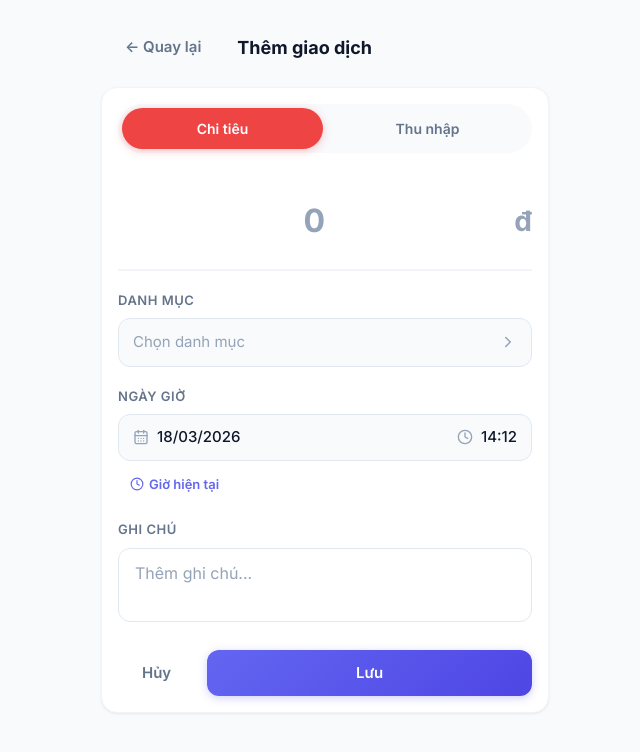
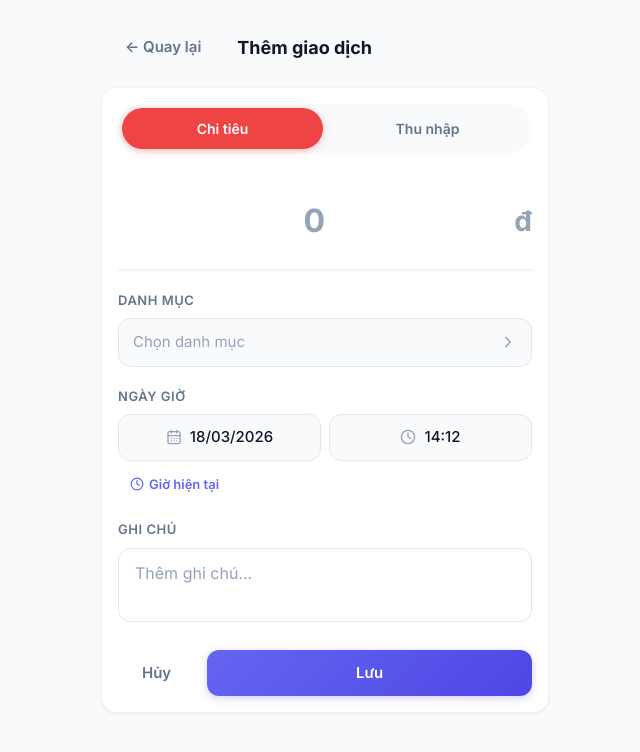
Before and after one commit to uannguyen/my-money-saver, a React (Vite) app: page /add in a window 1280 px wide. Shown: the top 752 px of the page, without its empty margins (315-955 px from the left). Built offline with nearby package versions, Linux system fonts and the light colour scheme; no server answers; the database is empty; sample sign-in values are in the browser's storage.

Commit message:
feat: Split date and time input into separate buttons and allow specifying the initial tab for the date/time picker.

```diff
--- a/dev-dist/sw.js
+++ b/dev-dist/sw.js
@@ -82,7 +82,7 @@ define(['./workbox-5a5d9309'], (function (workbox) { 'use strict';
     "revision": "3ca0b8505b4bec776b69afdba2768812"
   }, {
     "url": "index.html",
-    "revision": "0.pu13624am88"
+    "revision": "0.b0qoeu7aal"
   }], {});
   workbox.cleanupOutdatedCaches();
   workbox.registerRoute(new workbox.NavigationRoute(workbox.createHandlerBoundToURL("index.html"), {
--- a/src/components/transactions/DateTimePickerModal.jsx
+++ b/src/components/transactions/DateTimePickerModal.jsx
@@ -71,10 +71,15 @@ function TimeWheel({ items, value, onChange }) {
 }
 
 // ─── Main Modal ───────────────────────────────────────────────────────────────
-export function DateTimePickerModal({ dateStr, onClose, onConfirm }) {
+export function DateTimePickerModal({ dateStr, initialTab = 'calendar', onClose, onConfirm }) {
   const parsed = dateStr ? new Date(dateStr) : new Date()
 
-  const [activeTab, setActiveTab] = useState('calendar')
+  const [activeTab, setActiveTab] = useState(initialTab)
+
+  // Sync tab when initialTab changes (e.g. if component stays mounted)
+  useEffect(() => {
+    setActiveTab(initialTab)
+  }, [initialTab])
   const [viewYear, setViewYear] = useState(parsed.getFullYear())
   const [viewMonth, setViewMonth] = useState(parsed.getMonth())
   const [selYear, setSelYear] = useState(parsed.getFullYear())
--- a/src/components/transactions/TransactionForm.jsx
+++ b/src/components/transactions/TransactionForm.jsx
@@ -27,6 +27,7 @@ export function TransactionForm({ initial, categories, onCategoryAdded, onSubmit
   const [type, setType] = useState(initial?.type || 'expense')
   const [showCategoryPicker, setShowCategoryPicker] = useState(false)
   const [showDateTimePicker, setShowDateTimePicker] = useState(false)
+  const [pickerTab, setPickerTab] = useState('calendar')
   const [amountStr, setAmountStr] = useState(
     initial?.amount ? formatVND(initial.amount).replace('đ', '') : ''
   )
@@ -171,20 +172,30 @@ export function TransactionForm({ initial, categories, onCategoryAdded, onSubmit
         />
       )}
 
-      {/* Date & Time — single trigger button */}
+      {/* Date & Time — dual trigger buttons */}
       <div className="txn-form-section">
         <label className="txn-form-label">Ngày giờ</label>
+        <div style={{ display: 'flex', gap: 8 }}>
           <button
             type="button"
             className="txn-datetime-trigger"
-          onClick={() => setShowDateTimePicker(true)}
+            onClick={() => { setPickerTab('calendar'); setShowDateTimePicker(true); }}
+            style={{ flex: 1, justifyContent: 'center' }}
           >
             <CalendarDays size={16} className="txn-datetime-trigger-icon" />
             <span className="txn-datetime-trigger-date">{displayDate}</span>
-          <span className="txn-datetime-trigger-sep" />
+          </button>
+
+          <button
+            type="button"
+            className="txn-datetime-trigger"
+            onClick={() => { setPickerTab('time'); setShowDateTimePicker(true); }}
+            style={{ flex: 1, justifyContent: 'center' }}
+          >
             <Clock size={16} className="txn-datetime-trigger-icon" />
             <span className="txn-datetime-trigger-time">{displayTime}</span>
           </button>
+        </div>
 
         <button
           type="button"
@@ -198,6 +209,7 @@ export function TransactionForm({ initial, categories, onCategoryAdded, onSubmit
         {showDateTimePicker && (
           <DateTimePickerModal
             dateStr={date}
+            initialTab={pickerTab}
             onClose={() => setShowDateTimePicker(false)}
             onConfirm={(newDateStr) => {
               setDate(newDateStr)
```
Lines whose indentation alone changed are shown as unchanged.
